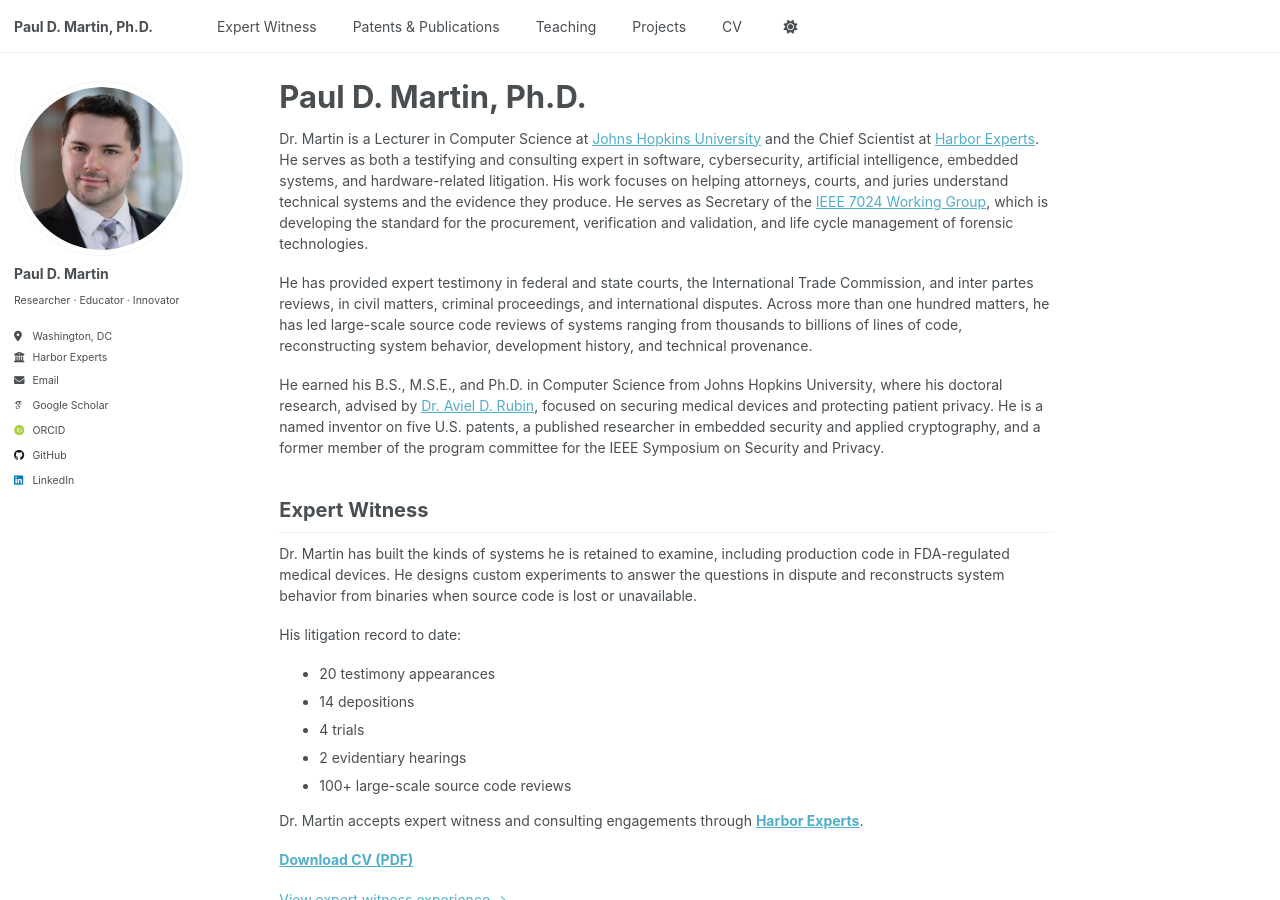
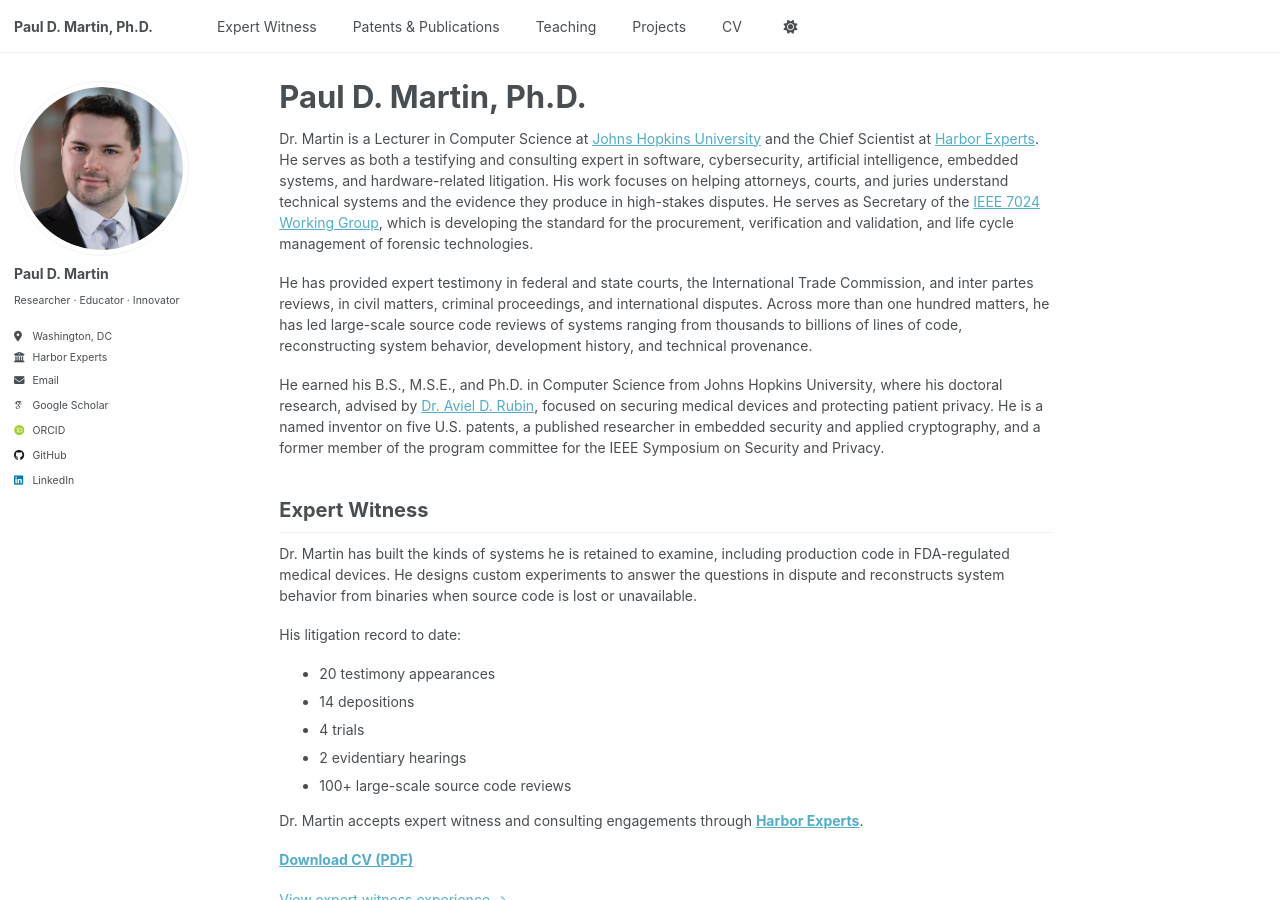
Before and after one commit to pauldmartinphd/pauldmartinphd.github.io, a Jekyll site: the page built from _pages/about.md, in a window 1280 px wide and 900 px high. Built offline with Jekyll 4.4.1, drawn with Linux system fonts in a browser that asks for light colours; some web fonts are replaced.

Commit message:
Restore high-stakes phrasing on front page

```diff
--- a/_pages/about.md
+++ b/_pages/about.md
@@ -8,7 +8,7 @@ redirect_from:
   - /about.html
 ---
 
-Dr. Martin is a Lecturer in Computer Science at [Johns Hopkins University](https://www.cs.jhu.edu/) and the Chief Scientist at [Harbor Experts](https://harborexperts.com). He serves as both a testifying and consulting expert in software, cybersecurity, artificial intelligence, embedded systems, and hardware-related litigation. His work focuses on helping attorneys, courts, and juries understand technical systems and the evidence they produce. He serves as Secretary of the [IEEE 7024 Working Group](https://development.standards.ieee.org/myproject-web/public/view.html#pardetail/13860), which is developing the standard for the procurement, verification and validation, and life cycle management of forensic technologies.
+Dr. Martin is a Lecturer in Computer Science at [Johns Hopkins University](https://www.cs.jhu.edu/) and the Chief Scientist at [Harbor Experts](https://harborexperts.com). He serves as both a testifying and consulting expert in software, cybersecurity, artificial intelligence, embedded systems, and hardware-related litigation. His work focuses on helping attorneys, courts, and juries understand technical systems and the evidence they produce in high-stakes disputes. He serves as Secretary of the [IEEE 7024 Working Group](https://development.standards.ieee.org/myproject-web/public/view.html#pardetail/13860), which is developing the standard for the procurement, verification and validation, and life cycle management of forensic technologies.
 
 He has provided expert testimony in federal and state courts, the International Trade Commission, and inter partes reviews, in civil matters, criminal proceedings, and international disputes. Across more than one hundred matters, he has led large-scale source code reviews of systems ranging from thousands to billions of lines of code, reconstructing system behavior, development history, and technical provenance.
 
```
